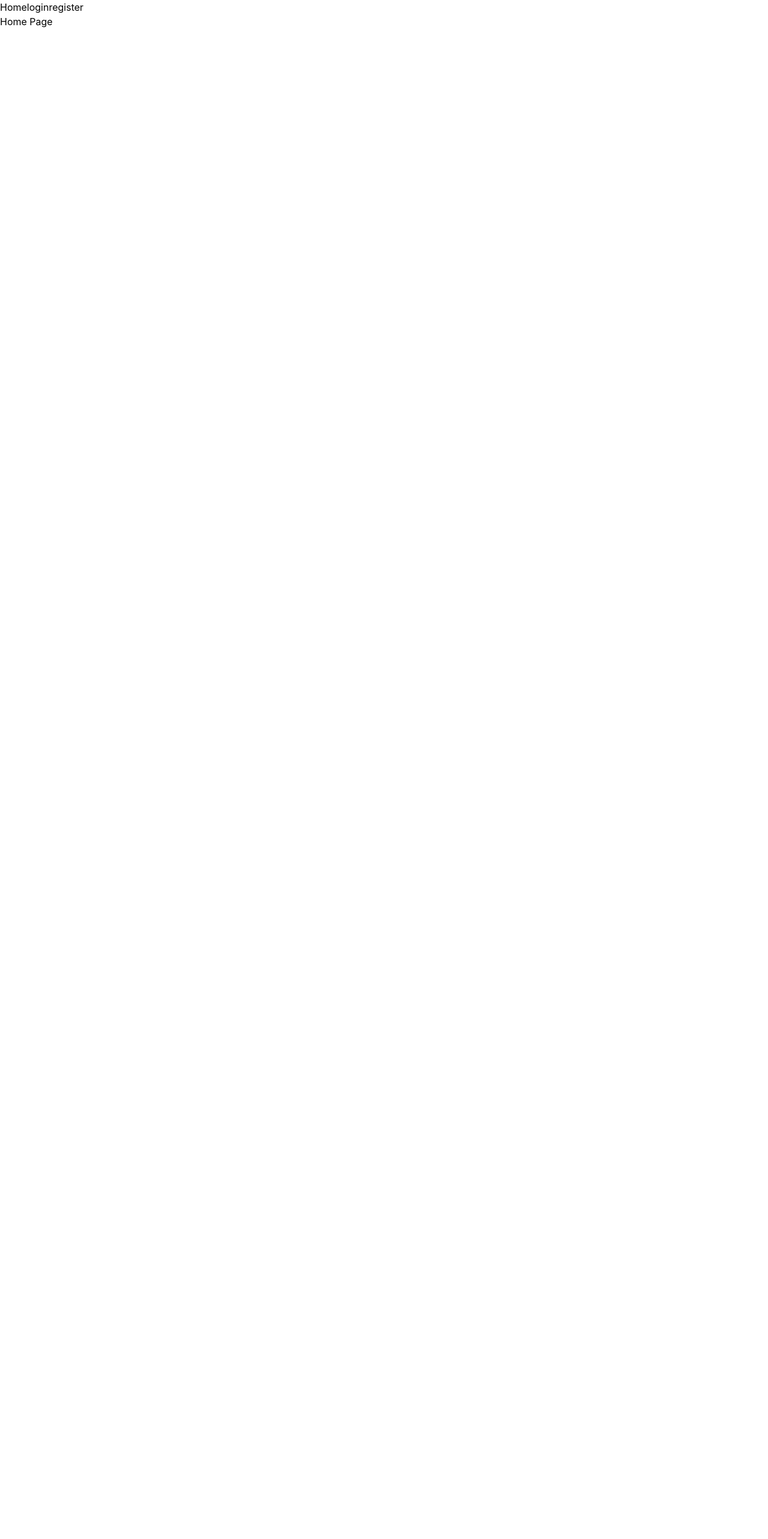
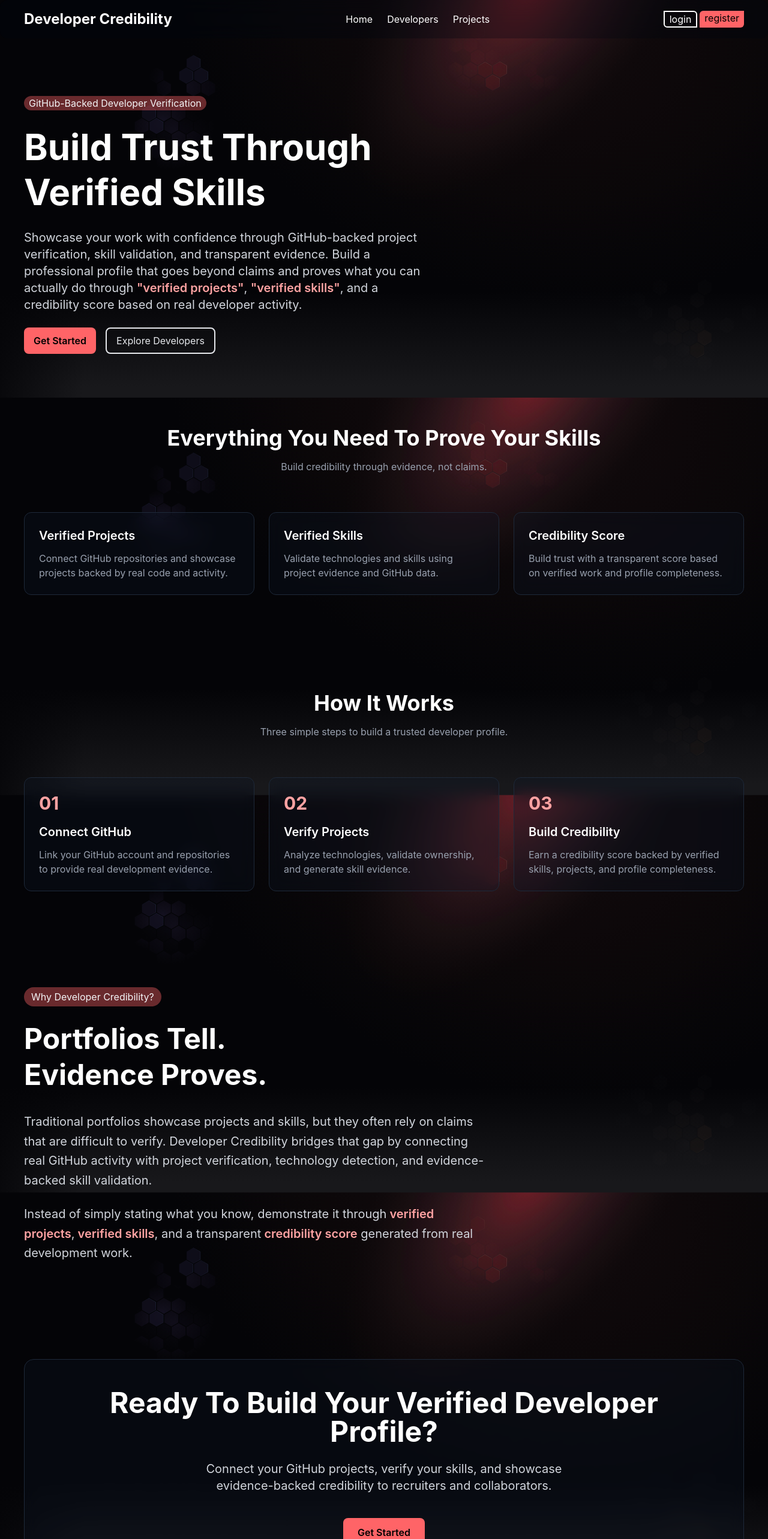
Before and after one commit to Pathak-Devesh/developer-credibility-platform, a React (Vite) app in the folder client/: page / in a window 1280 px wide. Shown: the top 2566 px of the page at 60% size. Before the commit the page ends 800 px from the top, so only its background shows below. Built offline with nearby package versions, Linux system fonts and the light colour scheme.

Commit message:
Implement public landing page and navbar design

```diff
--- /dev/null
+++ b/client/src/components/common/Footer.jsx
@@ -0,0 +1,9 @@
+function Footer() {
+  return (
+    <footer className="text-white">
+      Footer
+    </footer>
+  );
+}
+
+export default Footer;
--- a/client/src/components/common/Navbar.jsx
+++ b/client/src/components/common/Navbar.jsx
@@ -2,10 +2,19 @@ import { Link,NavLink } from "react-router-dom";
 
 export default function Navbar(){
     return (
-        <nav>
-            <Link to="/" >Home</Link>
-            <Link to="/login" >login</Link>
-            <Link to="/register" >register</Link>
+        <nav className="sticky top-0 z-50 text-white flex items-center justify-between rounded-xl bg-gray-950/30 backdrop-blur-lg max-w-7xl mx-auto px-10 py-4">
+            <div>
+                <NavLink to="/" className="text-2xl font-bold">Developer Credibility</NavLink>
+            </div>
+            <div className="flex gap-6">
+                <NavLink to="/" >Home</NavLink>
+                <NavLink to="/developers">Developers</NavLink>
+                <NavLink to="/projects">Projects</NavLink>
+            </div>
+            <div className="flex gap-1">
+            <NavLink to="/login" className="px-2  border-2 rounded-bl-md rounded-tr-md ">login</NavLink>
+            <NavLink to="/register" className=" px-2 rounded-tl-md rounded-br-md  bg-red-400 !text-black">register</NavLink>
+            </div>
         </nav>
     )
 };
--- a/client/src/layouts/PublicLayout.jsx
+++ b/client/src/layouts/PublicLayout.jsx
@@ -1,11 +1,20 @@
+import backgroundImage from "../assets/images/background.png";
+
 import Navbar from "../components/common/Navbar";
+import Footer from "../components/common/Footer";
 import { Outlet } from "react-router-dom";
 
 function PublicLayout() {
   return (
-    <div>
+    <div className="min-h-screen"
+         style={{ backgroundImage: `url(${backgroundImage})`,
+         backgroundPosition: "25% top",
+         backgroundSize: "130%",backgroundAttachment: "fixed", }}>
       <Navbar />
-      <Outlet />
+      <main>
+        <Outlet />
+      </main>
+      <Footer />
     </div>
   );
 }
--- a/client/src/pages/HomePage.jsx
+++ b/client/src/pages/HomePage.jsx
@@ -1,5 +1,196 @@
 function HomePage() {
-  return <h1>Home Page</h1>;
+  return (
+    <>
+      <section className="max-w-7xl mx-auto px-10 pt-24 pb-10 ">
+        <div className="flex flex-col gap-6">
+          <p> <span className="bg-red-400/40 rounded-2xl  px-2 py-0.5 text-gray-100">GitHub-Backed Developer Verification</span> </p>
+
+          <h1 className="text-6xl font-bold leading-tight text-white">
+            Build Trust Through
+            <br />
+            Verified Skills
+          </h1>
+
+          <p className="max-w-2xl text-xl text-gray-300">
+            Showcase your work with confidence through GitHub-backed project verification,
+            skill validation, and transparent evidence. Build a professional profile that
+            goes beyond claims and proves what you can actually do through{" "}
+
+            <span className="text-red-300 font-semibold">"verified projects"</span>,{" "}
+            <span className="text-red-300 font-semibold">"verified skills"</span>,{" "} and a credibility score based on real developer
+            activity.
+          </p>
+
+          <div className="flex gap-4">
+            <button className="px-4 py-2 rounded-lg font-semibold bg-red-400 text-black">Get Started</button>
+            <button className="px-4 py-2 rounded-lg border-2 border-gray-200 text-gray-200">Explore Developers</button>
+          </div>
+        </div>
+      </section>
+
+      <section className="max-w-7xl mx-auto px-10 py-20">
+        <div className="text-center mb-16">
+          <h2 className="text-4xl font-bold text-white">
+            Everything You Need To Prove Your Skills
+          </h2>
+
+          <p className="text-gray-400 mt-4">
+            Build credibility through evidence, not claims.
+          </p>
+        </div>
+
+        <div className="grid grid-cols-3 gap-6">
+
+          <div className="bg-gray-900/30 backdrop-blur-md rounded-xl p-6 border border-gray-800">
+            <h3 className="text-xl font-semibold text-white mb-3">
+              Verified Projects
+            </h3>
+
+            <p className="text-gray-400">
+              Connect GitHub repositories and showcase projects backed by real code and activity.
+            </p>
+          </div>
+
+          <div className="bg-gray-900/30 backdrop-blur-md rounded-xl p-6 border border-gray-800">
+            <h3 className="text-xl font-semibold text-white mb-3">
+              Verified Skills
+            </h3>
+
+            <p className="text-gray-400">
+              Validate technologies and skills using project evidence and GitHub data.
+            </p>
+          </div>
+
+          <div className="bg-gray-900/30 backdrop-blur-md rounded-xl p-6 border border-gray-800">
+            <h3 className="text-xl font-semibold text-white mb-3">
+              Credibility Score
+            </h3>
+
+            <p className="text-gray-400">
+              Build trust with a transparent score based on verified work and profile completeness.
+            </p>
+          </div>
+
+        </div>
+      </section>
+
+      <section className="max-w-7xl mx-auto px-10 py-20">
+
+        <div className="text-center mb-16">
+          <h2 className="text-4xl font-bold text-white">
+            How It Works
+          </h2>
+
+          <p className="text-gray-400 mt-4">
+            Three simple steps to build a trusted developer profile.
+          </p>
+        </div>
+
+        <div className="grid grid-cols-3 gap-6">
+
+          <div className="bg-gray-900/30 backdrop-blur-md rounded-xl p-6 border border-gray-800">
+            <div className="text-red-300 text-3xl font-bold mb-4">01</div>
+
+            <h3 className="text-xl font-semibold text-white mb-3">
+              Connect GitHub
+            </h3>
+
+            <p className="text-gray-400">
+              Link your GitHub account and repositories to provide real development evidence.
+            </p>
+          </div>
+
+          <div className="bg-gray-900/30 backdrop-blur-md rounded-xl p-6 border border-gray-800">
+            <div className="text-red-300 text-3xl font-bold mb-4">02</div>
+
+            <h3 className="text-xl font-semibold text-white mb-3">
+              Verify Projects
+            </h3>
+
+            <p className="text-gray-400">
+              Analyze technologies, validate ownership, and generate skill evidence.
+            </p>
+          </div>
+
+          <div className="bg-gray-900/30 backdrop-blur-md rounded-xl p-6 border border-gray-800">
+            <div className="text-red-300 text-3xl font-bold mb-4">03</div>
+
+            <h3 className="text-xl font-semibold text-white mb-3">
+              Build Credibility
+            </h3>
+
+            <p className="text-gray-400">
+              Earn a credibility score backed by verified skills, projects, and profile completeness.
+            </p>
+          </div>
+
+        </div>
+
+      </section>
+
+      <section className="max-w-7xl mx-auto px-10 py-20">
+
+        <div className="max-w-4xl">
+          <p className="inline-block bg-red-400/40 rounded-2xl px-3 py-1 text-gray-100 mb-6">
+            Why Developer Credibility?
+          </p>
+
+          <h2 className="text-5xl font-bold text-white leading-tight mb-8">
+            Portfolios Tell.
+            <br />
+            Evidence Proves.
+          </h2>
+
+          <p className="text-xl text-gray-300 leading-relaxed max-w-3xl">
+            Traditional portfolios showcase projects and skills, but they often rely
+            on claims that are difficult to verify. Developer Credibility bridges
+            that gap by connecting real GitHub activity with project verification,
+            technology detection, and evidence-backed skill validation.
+          </p>
+
+          <p className="text-xl text-gray-300 leading-relaxed max-w-3xl mt-6">
+            Instead of simply stating what you know, demonstrate it through
+            <span className="text-red-300 font-semibold">
+              {" "}verified projects
+            </span>,
+            <span className="text-red-300 font-semibold">
+              {" "}verified skills
+            </span>,
+            and a transparent
+            <span className="text-red-300 font-semibold">
+              {" "}credibility score
+            </span>
+            {" "}generated from real development work.
+          </p>
+        </div>
+
+      </section>
+
+      <section className="max-w-7xl mx-auto px-10 py-20">
+
+        <div className="bg-gray-900/30 backdrop-blur-md border border-gray-800 rounded-2xl p-12 text-center">
+
+          <h2 className="text-5xl font-bold text-white mb-6">
+            Ready To Build Your Verified Developer Profile?
+          </h2>
+
+          <p className="text-xl text-gray-300 max-w-2xl mx-auto mb-10">
+            Connect your GitHub projects, verify your skills, and showcase
+            evidence-backed credibility to recruiters and collaborators.
+          </p>
+
+          <button className="px-6 py-3 rounded-lg font-semibold bg-red-400 text-black">
+            Get Started
+          </button>
+
+        </div>
+
+      </section>
+
+
+
+    </>
+  );
 }
 
 export default HomePage;
```
Also changed, not shown: client/src/assets/images/background.png (added).
